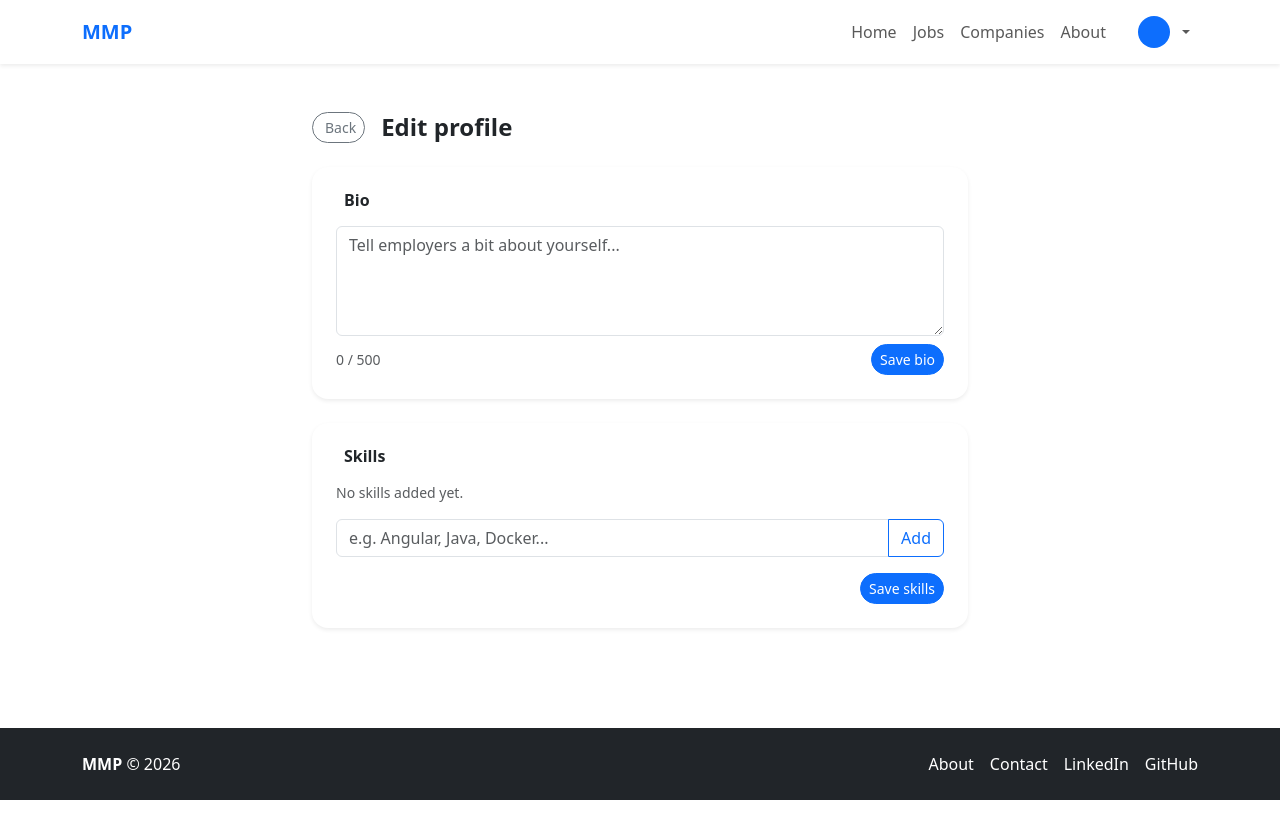
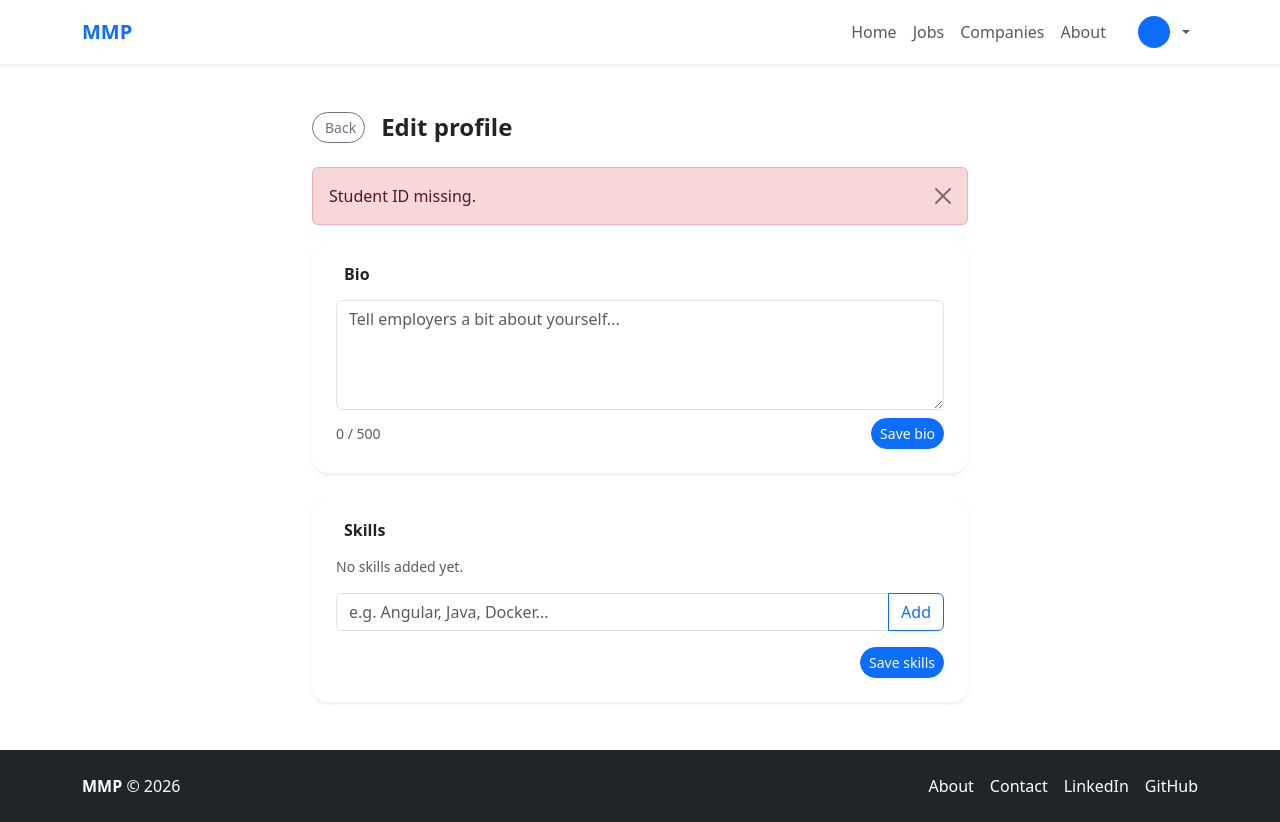
Before and after one commit to Henriva17/MMP-UI, an Angular app: page /student/edit-profile in a window 1280 px wide. Before the commit the page ends 800 px from the top, so only its background shows below. Built offline with nearby package versions, Linux system fonts and the light colour scheme; no server answers; sample sign-in values are in the browser's storage.

Commit message:
compantId and student Id updated

```diff
--- a/src/app/features/apply-job/apply-job.ts
+++ b/src/app/features/apply-job/apply-job.ts
@@ -76,6 +76,14 @@ export class ApplyJob {
       motivationLetter: this.letterControl.value!
     };
 
+
+    if (this.studentId == null) {
+  this.errorMessage = 'Student ID missing. Please login again.';
+  this.isSubmitting = false;
+  return;
+}
+
+
     this.jobApplicationService.apply(this.studentId, request).subscribe({
       next: () => {
         this.submitted = true;
--- a/src/app/features/company/create-job-posting/create-job-posting.ts
+++ b/src/app/features/company/create-job-posting/create-job-posting.ts
@@ -74,6 +74,13 @@ export class CreateJobPosting  {
       applicationDeadline: this.form.value.applicationDeadline!
     };
 
+
+    if (this.companyId == null) {
+  this.errorMessage = 'Company ID missing. Please login again.';
+  this.isSubmitting = false;
+  return;
+}
+
     this.jobPostingService.createPosting(this.companyId, request).subscribe({
       next: () => {
         this.submitted = true;
--- a/src/app/features/student/edit-profile/edit-profile.ts
+++ b/src/app/features/student/edit-profile/edit-profile.ts
@@ -37,6 +37,15 @@ export class EditProfile implements OnInit {
   newSkill = '';
 
   ngOnInit(): void {
+
+     if (this.studentId == null) {
+    this.errorMessage = 'Student ID missing.';
+    this.isLoading = false;
+    return;
+  }
+
+
+
     this.studentService.getStudentById(this.studentId).subscribe({
       next: (data) => {
         this.student = data;
@@ -52,6 +61,12 @@ export class EditProfile implements OnInit {
     if (this.bioForm.invalid || this.isSaving) return;
     this.isSaving = true;
     const bio = this.bioForm.value.bio ?? '';
+
+     if (this.studentId == null) {
+    this.errorMessage = 'Student ID missing.';
+    this.isLoading = false;
+    return;
+  }
 
     this.studentService.updateBio(this.studentId, bio).subscribe({
       next: () => {
@@ -81,6 +96,12 @@ export class EditProfile implements OnInit {
     if (this.isSaving) return;
     this.isSaving = true;
 
+     if (this.studentId == null) {
+    this.errorMessage = 'Student ID missing.';
+    this.isLoading = false;
+    return;
+  }
+
     this.studentService.updateSkills(this.studentId, this.skills).subscribe({
       next: () => {
         this.successMessage = 'Skills updated successfully.';
```
